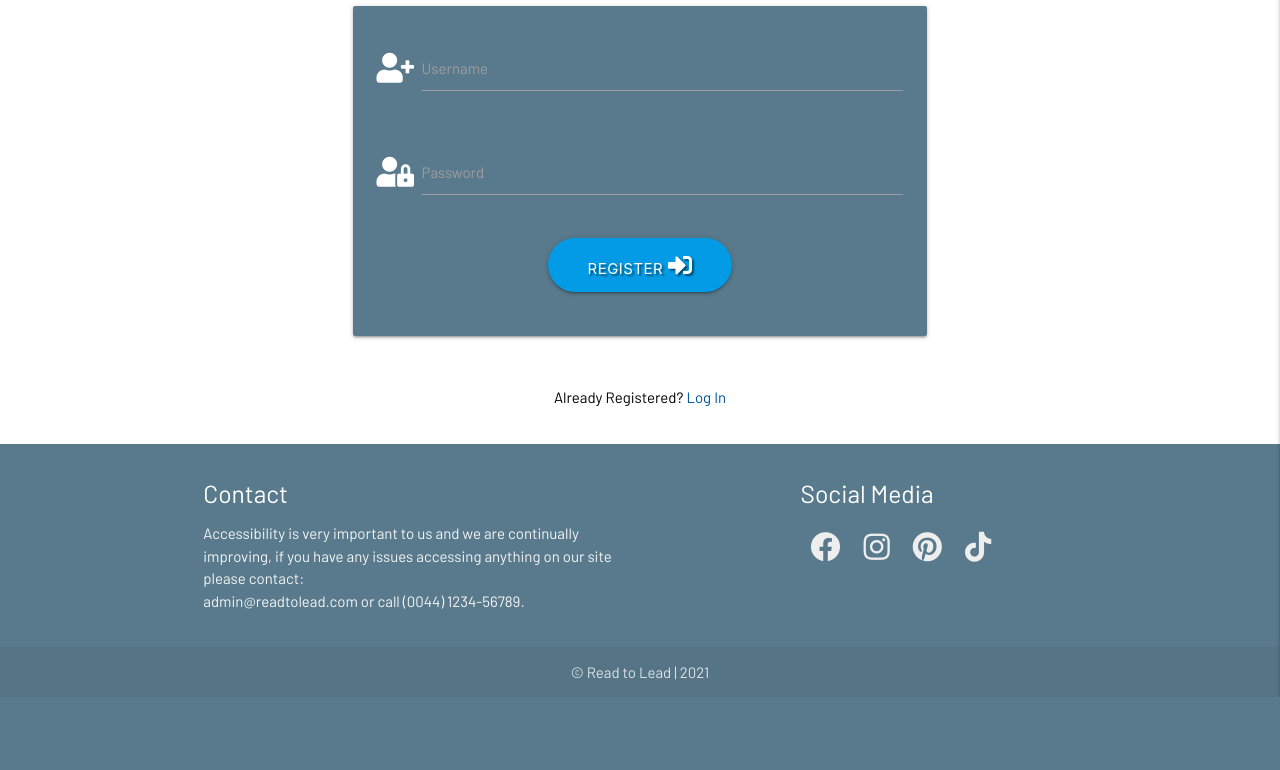
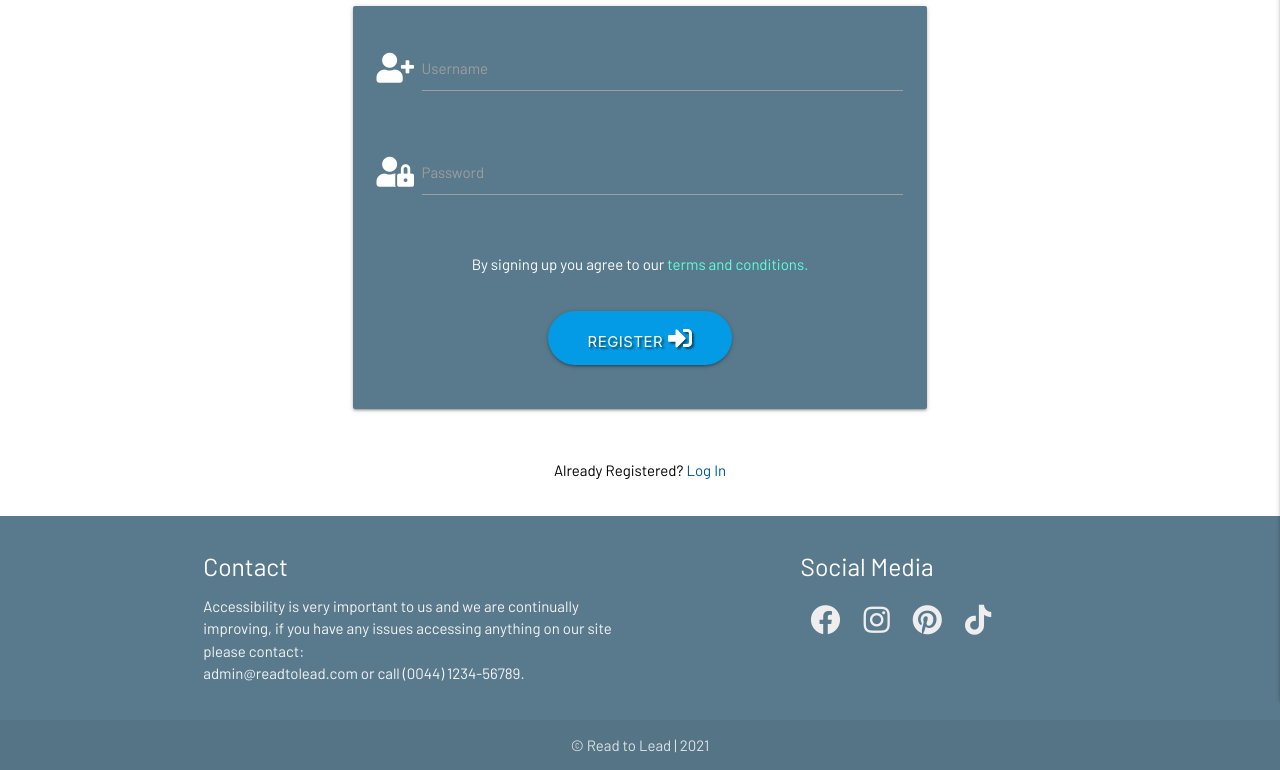
Before and after one commit to DanteHealy/reader-to-leader, a Flask app: page /register in a window 1280 px wide. Shown: the part 160-930 px from the top of the page. Before the commit the page ends 857 px from the top, so only its background shows below. Run offline with Flask 2, Linux system fonts and the light colour scheme; some libraries are stand-ins or nearby versions.

Commit message:
Start Readme and add Registration Terms and Conditions modal

```diff
--- a/static/css/style.css
+++ b/static/css/style.css
@@ -78,12 +78,6 @@ nav ul a:hover {
 
 /*- styling and sizing the book review cards -*/
 
-/* .card .large {
-    /* height: 600px;
-    height: 550px;
-    width: 70%;
-} */
-
 .card.large .card-image {
     max-height: 85%;
     max-width: 70%;
@@ -91,9 +85,9 @@ nav ul a:hover {
     margin-right: auto;
 }
 
-/* .card .books {
-    height: 600px;
-} */
+.card .card-image img {
+    top: 5px;
+}
 
 .card-content {
     height: 90px;
--- a/templates/register.html
+++ b/templates/register.html
@@ -26,6 +26,26 @@
                         <label for="password">Password</label>
                     </div>
                 </div>
+                <!-- Terms and Conditions -->
+                <div class="row">
+                    <div class="col s12">
+                        <p class="center-align">
+                            By signing up you agree to our
+                            <a href="#checkmodal" class="teal-text text-accent-2 modal-trigger">terms and conditions.</a>
+                        </p>
+                        <!-- Terms and Conditions Modal -->
+                            <div id="checkmodal" class="modal">
+                                <div class="modal-content contrastBG">
+                                    <h4>Registration: Terms and Conditions</h4>
+                                    <embed src="/static/documents/disclaimer.pdf"
+                                        frameborder="0" width="100%" height="400px">
+                                </div>
+                                <div class="modal-footer">
+                                    <a href="#" class="modal-close waves-effect waves-green btn-flat">Close</a>
+                                </div>
+                            </div>
+                    </div>
+                </div>
                 <!-- register button -->
                 <div class="row">
                     <button type="submit" class="col s12 m4 offset-m4 btn-large light-blue darken-1 text-shadow">
```
Also changed, not shown: README.md, 1 other file.
